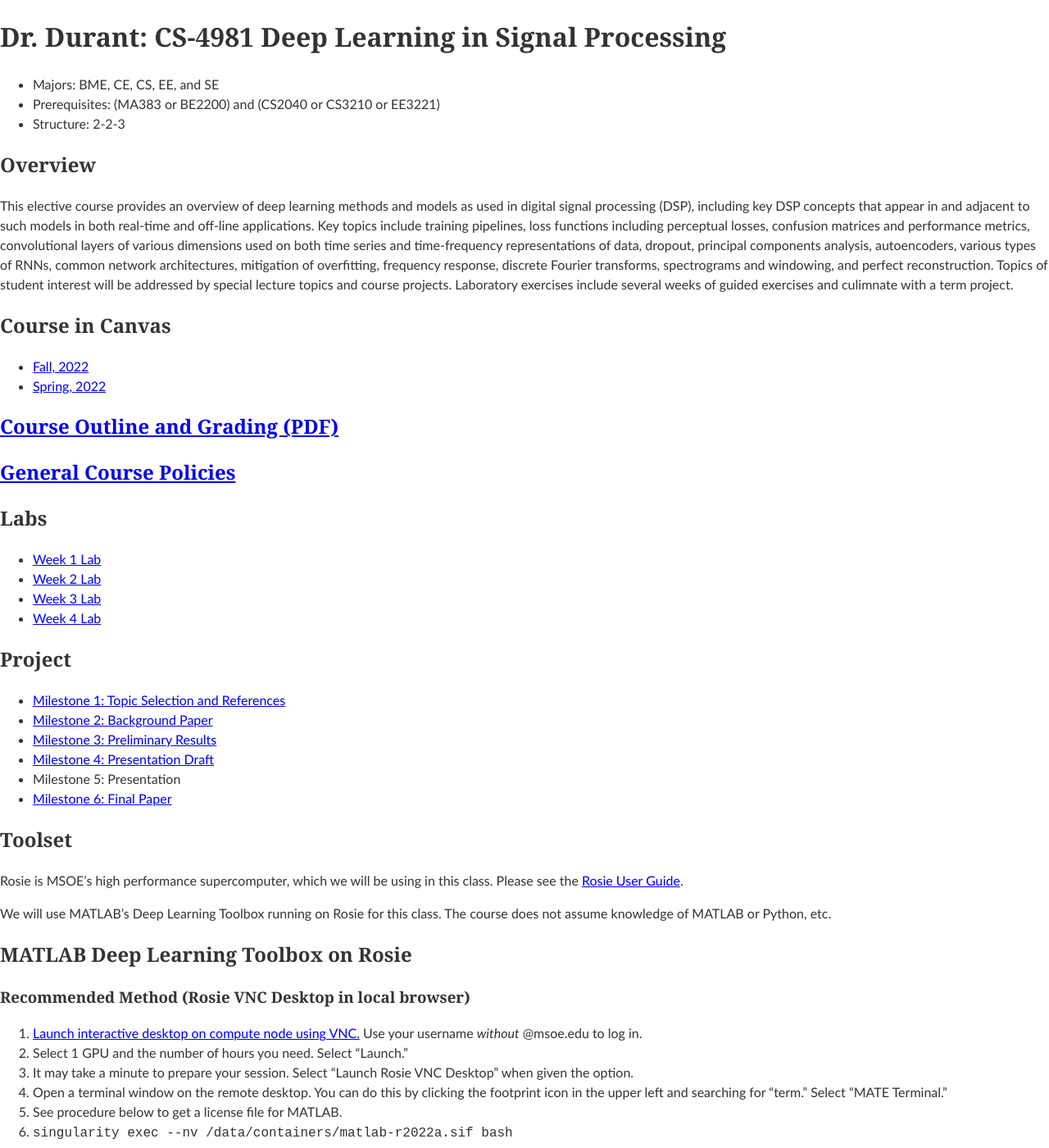
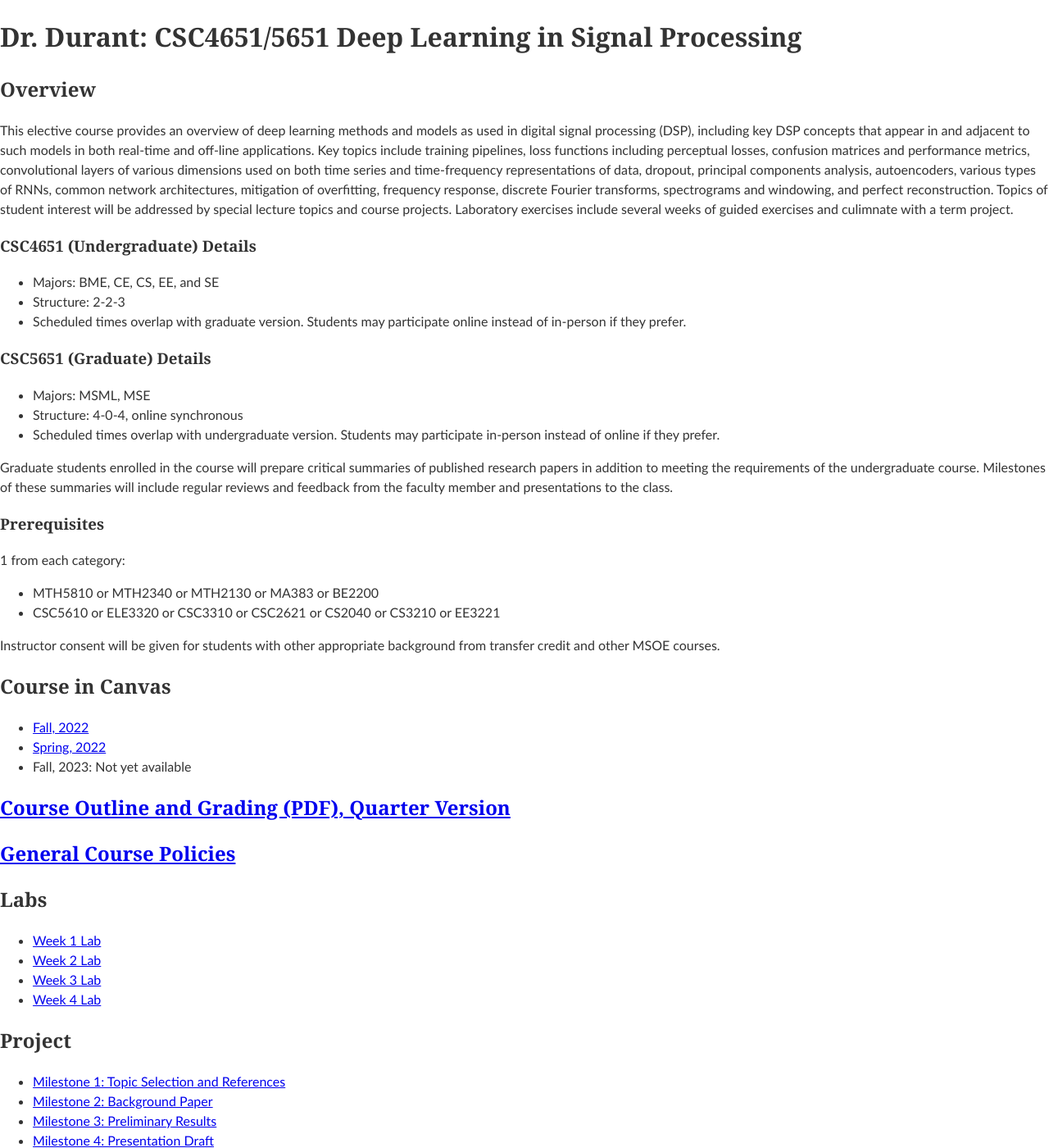
Before and after one commit to edurant/edurant.github.io, a Jekyll site: the page built from courses/csc4651/index.md, in a window 1280 px wide and 1400 px high. Shown: the whole window at 82% size. Built offline with Jekyll 4.4.1, drawn with Linux system fonts in a browser that asks for light colours; some of the changed text lies outside the part shown.

Commit message:
CSC4651: add graduate details, tweak Rosie info

```diff
--- a/courses/csc4651/index.md
+++ b/courses/csc4651/index.md
@@ -1,20 +1,36 @@
 ---
-title: "Dr. Durant: CS-4981 Deep Learning in Signal Processing"
+title: "Dr. Durant: CSC4651/5651 Deep Learning in Signal Processing"
 ---
-
-* Majors: BME, CE, CS, EE, and SE
-* Prerequisites: (MA383 or BE2200) and (CS2040 or CS3210 or EE3221)
-* Structure: 2-2-3
 
 ## Overview
 
 This elective course provides an overview of deep learning methods and models as used in digital signal processing (DSP), including key DSP concepts that appear in and adjacent to such models in both real-time and off-line applications. Key topics include training pipelines, loss functions including perceptual losses, confusion matrices and performance metrics, convolutional layers of various dimensions used on both time series and time-frequency representations of data, dropout, principal components analysis, autoencoders, various types of RNNs, common network architectures, mitigation of overfitting, frequency response, discrete Fourier transforms, spectrograms and windowing, and perfect reconstruction. Topics of student interest will be addressed by special lecture topics and course projects. Laboratory exercises include several weeks of guided exercises and culimnate with a term project.
 
+### CSC4651 (Undergraduate) Details
+* Majors: BME, CE, CS, EE, and SE
+* Structure: 2-2-3
+* Scheduled times overlap with graduate version. Students may participate online instead of in-person if they prefer.
+
+### CSC5651 (Graduate) Details
+* Majors: MSML, MSE
+* Structure: 4-0-4, online synchronous
+* Scheduled times overlap with undergraduate version. Students may participate in-person instead of online if they prefer.
+
+Graduate students enrolled in the course will prepare critical summaries of published research papers in addition to meeting the requirements of the undergraduate course. Milestones of these summaries will include regular reviews and feedback from the faculty member and presentations to the class.
+
+### Prerequisites
+1 from each category:
+* MTH5810 or MTH2340 or MTH2130 or MA383 or BE2200
+* CSC5610 or ELE3320 or CSC3310 or CSC2621 or CS2040 or CS3210 or EE3221
+
+Instructor consent will be given for students with other appropriate background from transfer credit and other MSOE courses.
+
 ## Course in Canvas
 * [Fall, 2022](https://msoe.instructure.com/courses/10863)
 * [Spring, 2022](https://msoe.instructure.com/courses/10080)
+* Fall, 2023: Not yet available
 
-## [Course Outline and Grading (PDF)](outline.pdf)
+## [Course Outline and Grading (PDF), Quarter Version](outline.pdf)
 
 ## [General Course Policies](../policies.html)
 
@@ -68,7 +84,7 @@ This method forwards the GUI calls from your node on Rosie, through a Roise mana
 1. ssh into a Rosie management node (dh-mgmtN.hpc.msoe.edu, where N is between 1 and 4.).
    * Use -X (capital), or the equivalent option in your ssh client, to enable X11 forwarding.
    * Use -C (capital), or the equivalent option in your ssh client, to enable compression.
-1. `srun --time=01:00:00 --pty --partition=teaching --gres=gpu:t4:1 --x11 singularity exec --nv /data/containers/matlab-r2022a.sif bash`, set to more than 1 hour if needed
+1. `srun --time=04:00:00 --pty --partition=teaching --gres=gpu:t4:1 --x11 singularity exec --nv /data/containers/matlab-r2022a.sif bash`, set to more than 4 hours if needed
 1. `matlab&`
 
 ### Get MATLAB License File
@@ -80,7 +96,7 @@ You should complete these steps directly on your laptop using Chrome. This does
 These instructions are adapted from [this MathWorks Central post](https://www.mathworks.com/matlabcentral/answers/235126-how-do-i-generate-a-matlab-license-file#answer_190013).
 
 1. Go to the [License Center](https://www.mathworks.com/licensecenter/licenses)
-1. Log into (or create) your MathWorks Account if you are not already logged in
+1. Log into (or create) your MathWorks Account with your @msoe.edu address if you are not already logged in
 1. Select your license number from the list. If you don't see your license, use the links in the upper left hand corner to toggle between Licenses, Trials, and Prereleases
 1. Select the "Install and Activate" tab
 1. Click the "Activate to Retrieve License File" link under "Related Tasks" on the right side of the page.
```
